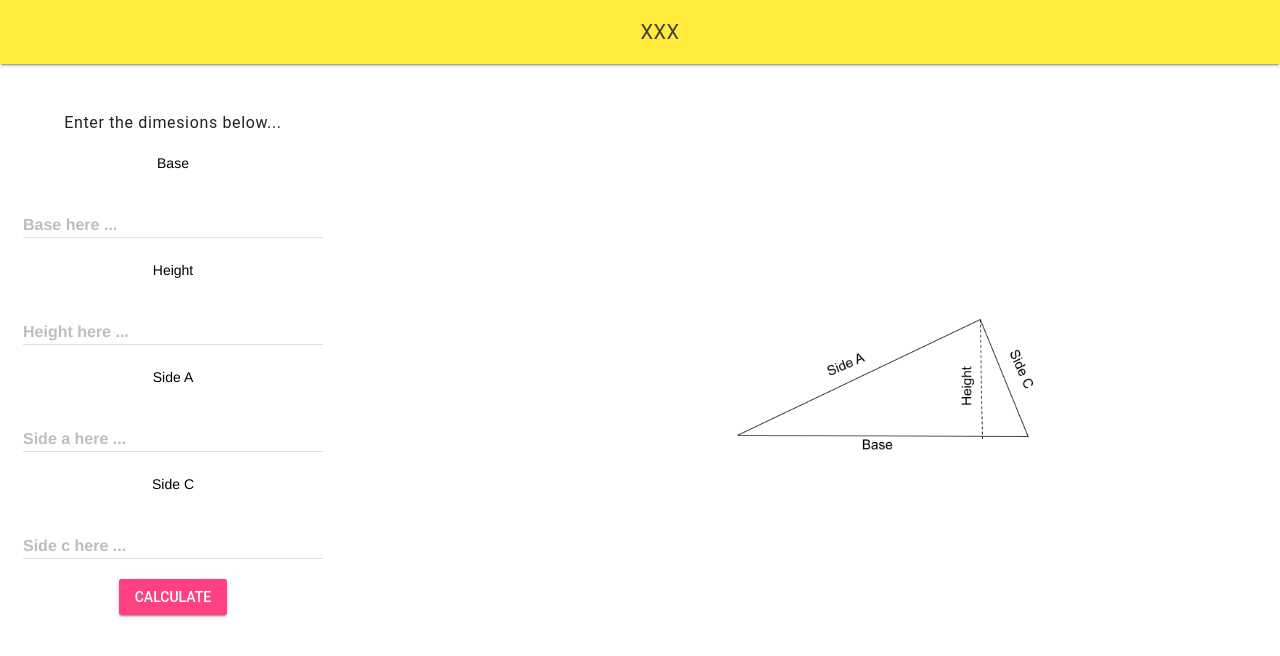
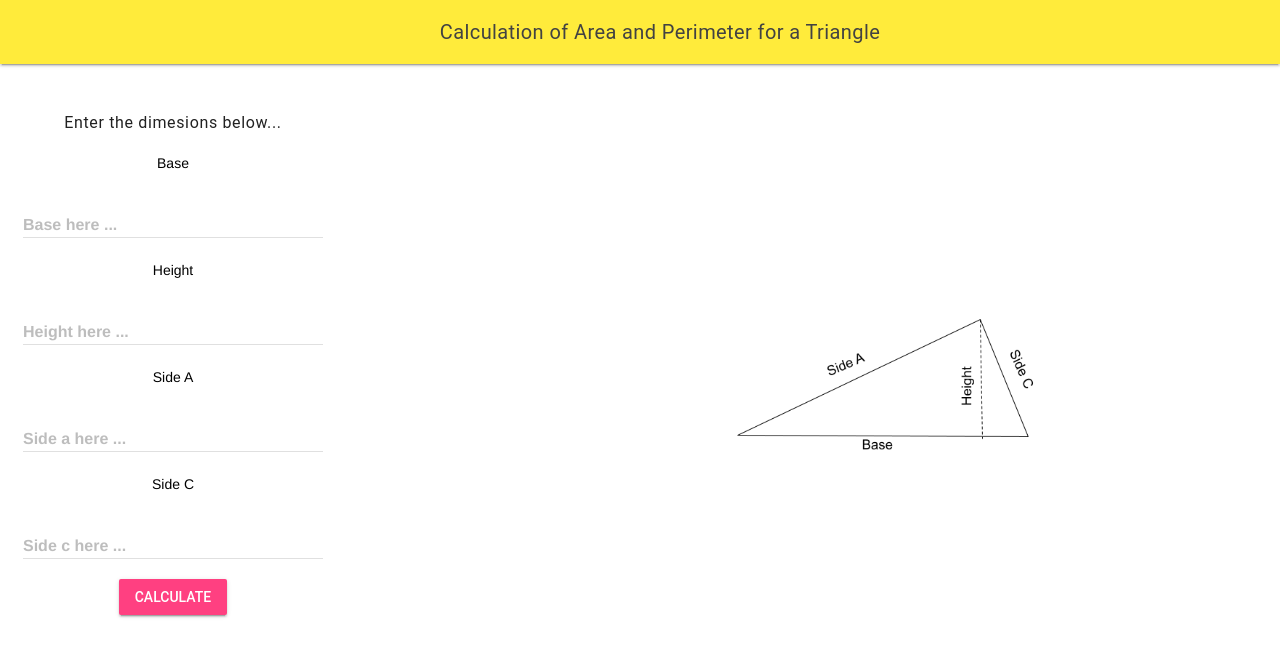
Before and after one commit to Claire-Bedrossian/ICS20-Unit2-04-PWA, a plain HTML site: page index.html in a window 1280 px wide. Drawn offline with nearby package versions, Linux system fonts and the light colour scheme.

Commit message:
changed layout title

```diff
--- a/index.html
+++ b/index.html
@@ -54,7 +54,7 @@
     <div class="mdl-layout mdl-js-layout mdl-layout--fixed-header">
       <header class="mdl-layout__header">
         <div class="mdl-layout__header-row">
-          <span class="mdl-layout-title">XXX</span>
+          <span class="mdl-layout-title">Calculation of Area and Perimeter for a Triangle</span>
         </div>
       </header>
       <main class="mdl-layout__content">
```
